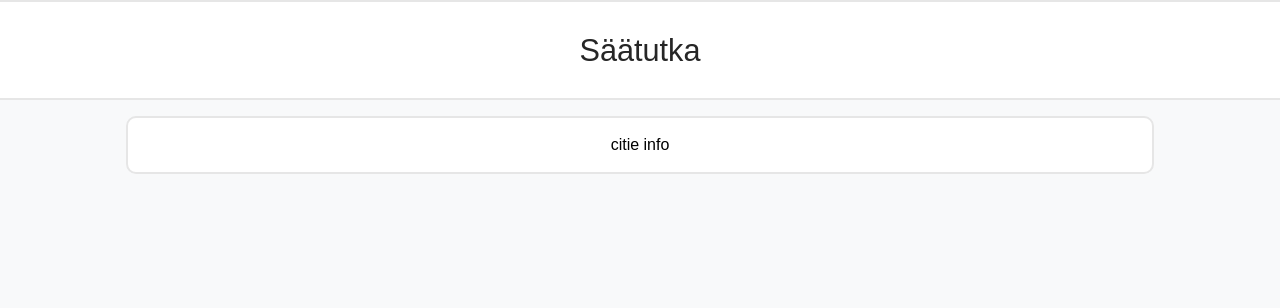
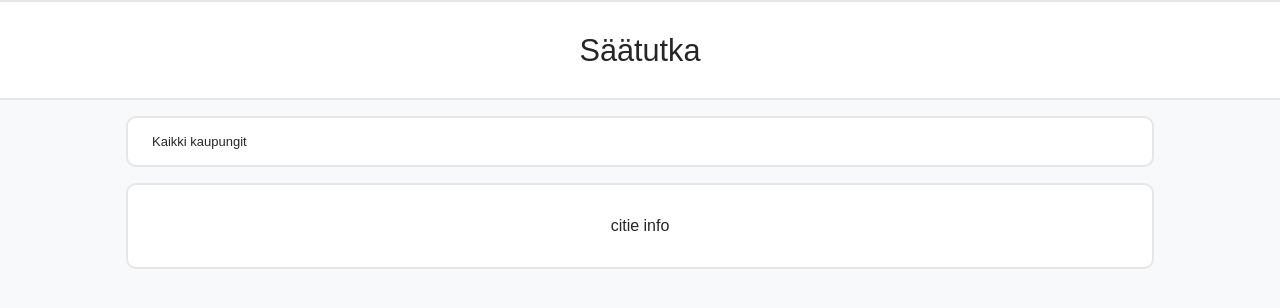
Before and after one commit to Muskotti/react-weather-app, a React (Create React App) app: page / in a window 1280 px wide. Shown: the top 308 px of the page. Built offline with nearby package versions, Linux system fonts and the light colour scheme.

Commit message:
Rename and Dropdown menu preview
Renamed some components for better
Added dropdown menu preview

```diff
--- a/src/App.css
+++ b/src/App.css
@@ -4,13 +4,13 @@
   flex-direction: column;
   justify-content: center;
   align-items: center;
+  color: #262626;
 }
 
 .Header {
   background-color: #ffffff;
   width: 100%;
   font-size: 23pt;
-  color: #262626;
   border: 2px solid #E6E6E6;
   margin-bottom: 16px;
 }
@@ -20,8 +20,9 @@
   width: 80%;
   background-color: #ffffff;
   border-radius: 10px;
+  margin-bottom: 16px;
 }
 
 .container {
-  padding: 2px 16px;
+  padding: 16px 24px;
 }
--- a/src/App.js
+++ b/src/App.js
@@ -1,15 +1,20 @@
 import React from 'react';
 import './App.css';
-import Header from "./header.js";
-import Card from "./card";
+import Header from "./HeaderApp.js";
+import Citie from "./CitieInfo.js";
+import Dropdown from "./DropdownMenu.js"
 
-function App() {
-  return (
-    <div className="App">
-      <Header/>
-      <Card/>
-    </div>
-  );
+class App extends React.Component {
+
+  render() {
+    return (
+      <div className="App">
+        <Header/>
+        <Dropdown/>
+        <Citie/>
+      </div>
+    );
+  }
 }
 
 export default App;
--- a/src/card.js
+++ b/src/CitieInfo.js
@@ -1,7 +1,7 @@
 import React from 'react';
 import './App.css';
 
-function App() {
+function CitieInfo() {
   return (
     <div className="card">
       <div className="container">
@@ -11,4 +11,4 @@ function App() {
   );
 }
 
-export default App;
+export default CitieInfo;
--- /dev/null
+++ b/src/DropdownMenu.js
@@ -0,0 +1,40 @@
+import React from 'react';
+import './App.css';
+
+class DropDown extends React.Component {
+
+  constructor() {
+    super();
+    this.state = {
+      showMenu: false,
+      activeSelection: "Kaikki kaupungit"
+    }
+  }
+
+  render() {
+    return (
+      <div className="card" style={{ textAlign: "left", fontSize: 13, cursor: 'pointer'}} >
+        <div className="container">
+          <div className="button" onClick={() => this.setState(prevState => ({ showMenu: !prevState.showMenu }))}>
+            {this.state.activeSelection}
+          </div>
+          {this.state.showMenu ? (
+            <ul>
+              <li><div>Tampere</div></li>
+              <li><div>Jyväskylä</div></li>
+              <li><div>Kuopio</div></li>
+              <li><div>Helsinki</div></li>
+              <li><div>Kaikki kaupungit</div></li>
+            </ul>
+          ) :
+            (
+              null
+            )
+          }
+        </div>
+      </div>
+    );
+  }
+}
+
+export default DropDown;
--- a/src/header.js
+++ b/src/HeaderApp.js
@@ -1,7 +1,7 @@
 import React from 'react';
 import './App.css';
 
-function App() {
+function HeaderApp() {
   return (
     <div className="Header">
       <p>Säätutka</p>
@@ -9,4 +9,4 @@ function App() {
   );
 }
 
-export default App;
+export default HeaderApp;
--- a/src/index.css
+++ b/src/index.css
@@ -1,6 +1,6 @@
 body {
   margin: 0;
-  font-family: Arial,Helvetica Neue,Helvetica,sans-serif;
+  font-family: Arial;
   -webkit-font-smoothing: antialiased;
   -moz-osx-font-smoothing: grayscale;
   background-color: #F8F9FA;
```
